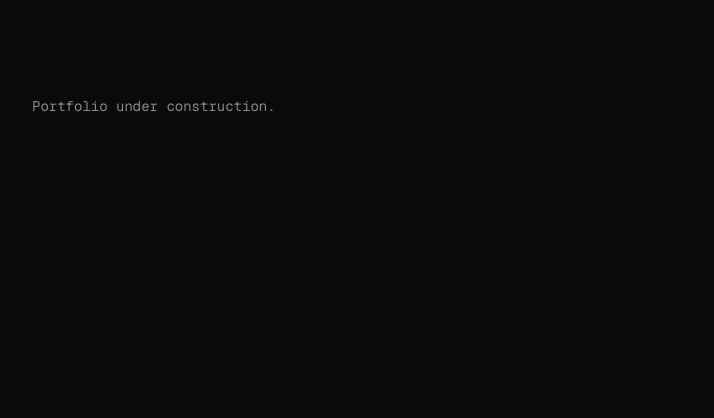
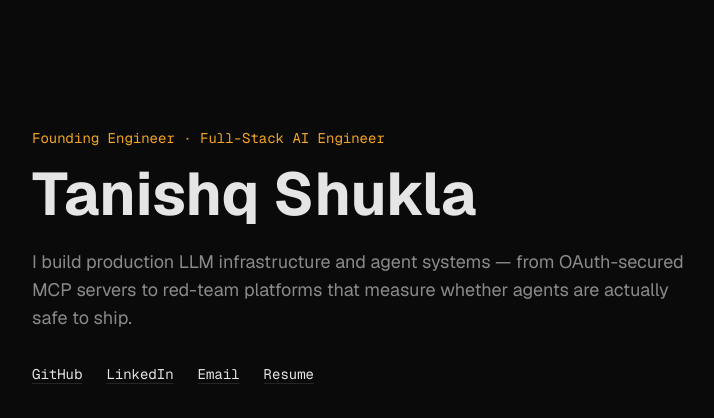
Before and after one commit to tanishq0421/portfolio, a Next.js app: page / in a window 1280 px wide. Shown: the top 418 px of the page, without its empty margins (184-898 px from the left). Built offline with nearby package versions, Linux system fonts and the light colour scheme.

Commit message:
Add hero section

```diff
--- a/app/page.tsx
+++ b/app/page.tsx
@@ -1,7 +1,9 @@
+import { Hero } from "@/components/Hero";
+
 export default function Home() {
   return (
-    <main className="mx-auto max-w-4xl px-6 py-24">
-      <p className="font-mono text-sm text-muted">Portfolio under construction.</p>
+    <main>
+      <Hero />
     </main>
   );
 }
--- /dev/null
+++ b/components/Hero.tsx
@@ -0,0 +1,26 @@
+import { hero } from "@/lib/data/hero";
+
+export function Hero() {
+  return (
+    <header className="mx-auto w-full max-w-4xl px-6 pt-24 pb-16 md:pt-32">
+      <p className="font-mono text-sm text-accent">{hero.role}</p>
+      <h1 className="mt-4 text-4xl font-bold text-foreground md:text-6xl">
+        {hero.name}
+      </h1>
+      <p className="mt-6 max-w-2xl text-lg text-muted">{hero.tagline}</p>
+      <nav className="mt-8 flex flex-wrap gap-x-6 gap-y-2 font-mono text-sm">
+        {hero.links.map((link) => (
+          <a
+            key={link.label}
+            href={link.href}
+            className="text-foreground underline decoration-border underline-offset-4 transition-colors hover:text-accent hover:decoration-accent"
+            target={link.href.startsWith("http") ? "_blank" : undefined}
+            rel={link.href.startsWith("http") ? "noreferrer" : undefined}
+          >
+            {link.label}
+          </a>
+        ))}
+      </nav>
+    </header>
+  );
+}
--- /dev/null
+++ b/lib/data/hero.ts
@@ -0,0 +1,15 @@
+export const hero = {
+  name: "Tanishq Shukla",
+  role: "Founding Engineer · Full-Stack AI Engineer",
+  tagline:
+    "I build production LLM infrastructure and agent systems — from OAuth-secured MCP servers to red-team platforms that measure whether agents are actually safe to ship.",
+  links: [
+    { label: "GitHub", href: "https://github.com/tanishq0421" },
+    {
+      label: "LinkedIn",
+      href: "https://www.linkedin.com/in/tanishq-shukla-735016195/",
+    },
+    { label: "Email", href: "mailto:tanishq.shukla.official@gmail.com" },
+    { label: "Resume", href: "/resume.pdf" },
+  ],
+};
```
